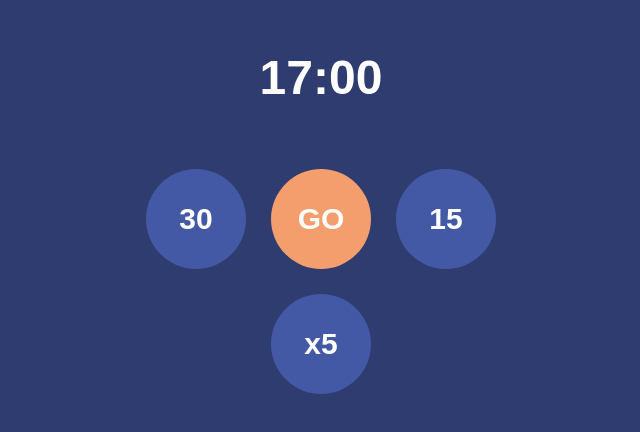
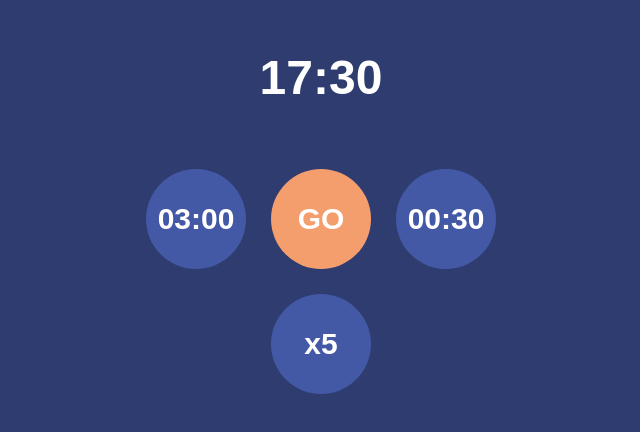
Before and after one commit to renderGUI/interval-timer, a React (Create React App) app: page / in a window 1280 px wide. Shown: the part 198-630 px from the top of the page, without its empty margins (319-959 px from the left). Built offline with nearby package versions, Linux system fonts and the light colour scheme.

Commit message:
Render times in mm:ss format

```diff
--- a/src/contexts/timer-context.js
+++ b/src/contexts/timer-context.js
@@ -7,24 +7,44 @@ export const useTimer = () => {
 };
 
 export const TimerContextProvider = (props) => {
-  const [timer, setTimer] = useState(0);
-  const [workTime, setWorkTime] = useState(30);
-  const [restTime, setRestTime] = useState(15);
+  const [totalTime, setTotalTime] = useState(0);
+  const [workTime, setWorkTime] = useState(180);
+  const [restTime, setRestTime] = useState(30);
   const [sets, setSets] = useState(5);
 
-  const calculateTotalTime = (workTime, restTime, sets) => {
+  const calculateTotalSeconds = (workTime, restTime, sets) => {
+    setTotalTime((parseInt(workTime) + parseInt(restTime)) * parseInt(sets));
+  };
 
-  }
+  const convertToTime = (seconds) => {
+    const min = Math.floor(seconds / 60);
+    const sec = seconds % 60;
+
+    const leadingZero = (num) => {
+      return num.toString().padStart(2, "0");
+    };
+
+    return `${leadingZero(min)}:${leadingZero(sec)}`;
+  };
+
+  const convertedWorkTime = convertToTime(workTime);
+  const convertedRestTime = convertToTime(restTime);
+  const convertedTotalTime = convertToTime(totalTime);
 
   const value = {
-    timer,
-    setTimer,
+    totalTime,
+    setTotalTime,
     workTime,
     setWorkTime,
     restTime,
     setRestTime,
     sets,
     setSets,
+    calculateTotalSeconds,
+    convertToTime,
+    convertedWorkTime,
+    convertedRestTime,
+    convertedTotalTime,
   };
 
   return (
--- a/src/pages/Menu.js
+++ b/src/pages/Menu.js
@@ -1,11 +1,25 @@
 import classes from "./Menu.module.scss";
 import { useNavigate } from "react-router-dom";
 import { useTimer } from "../contexts/timer-context";
+import { useEffect } from "react";
 
 const Menu = () => {
   console.log("Menu component re-rendered.");
-  const { workTime, restTime, sets } = useTimer();
+  const {
+    workTime,
+    restTime,
+    sets,
+    calculateTotalSeconds,
+    convertedWorkTime,
+    convertedRestTime,
+    convertedTotalTime,
+  } = useTimer();
+
   const navigate = useNavigate();
+
+  useEffect(() => {
+    calculateTotalSeconds(workTime, restTime, sets);
+  }, [workTime, restTime, sets]);
 
   const workDurationHandler = () => {
     navigate("/work-duration");
@@ -21,14 +35,14 @@ const Menu = () => {
 
   return (
     <div className={classes.container}>
-      <h2 className={classes.totalTime}>17:00</h2>
+      <h2 className={classes.totalTime}>{convertedTotalTime}</h2>
       <div className={classes.subcontainer}>
         <button onClick={workDurationHandler} className={classes.optionsButton}>
-          {workTime}
+          {convertedWorkTime}
         </button>
         <button className={classes.goButton}>GO</button>
         <button onClick={restDurationHandler} className={classes.optionsButton}>
-          {restTime}
+          {convertedRestTime}
         </button>
       </div>
       <div className={classes.subcontainer}>
--- a/src/pages/RestDuration.js
+++ b/src/pages/RestDuration.js
@@ -3,7 +3,7 @@ import classes from "./Settings.module.scss";
 import { useTimer } from "../contexts/timer-context";
 
 const RestDuration = () => {
-  const { restTime, setRestTime } = useTimer();
+  const { restTime, setRestTime, convertedRestTime } = useTimer();
 
   const changeHandler = (e) => {
     setRestTime(e.target.value);
@@ -14,7 +14,7 @@ const RestDuration = () => {
       <h2 className={classes.heading}>Rest</h2>
       <p className={classes.subheading}>(The length rest between each set)</p>
       <div className={classes.subcontainer}>
-        <p className={classes.time}>{restTime}</p>
+        <p className={classes.time}>{convertedRestTime}</p>
         <Slider
           min={5}
           max={720}
--- a/src/pages/WorkDuration.js
+++ b/src/pages/WorkDuration.js
@@ -3,7 +3,7 @@ import classes from "./Settings.module.scss";
 import { useTimer } from "../contexts/timer-context";
 
 const WorkDuration = () => {
-  const { workTime, setWorkTime } = useTimer();
+  const { workTime, setWorkTime, convertedWorkTime } = useTimer();
 
   const changeHandler = (e) => {
     setWorkTime(e.target.value);
@@ -14,7 +14,7 @@ const WorkDuration = () => {
       <h2 className={classes.heading}>Work</h2>
       <p className={classes.subheading}>(The length of each set)</p>
       <div className={classes.subcontainer}>
-        <p className={classes.time}>{workTime}</p>
+        <p className={classes.time}>{convertedWorkTime}</p>
         <Slider
           min={5}
           max={720}
```
